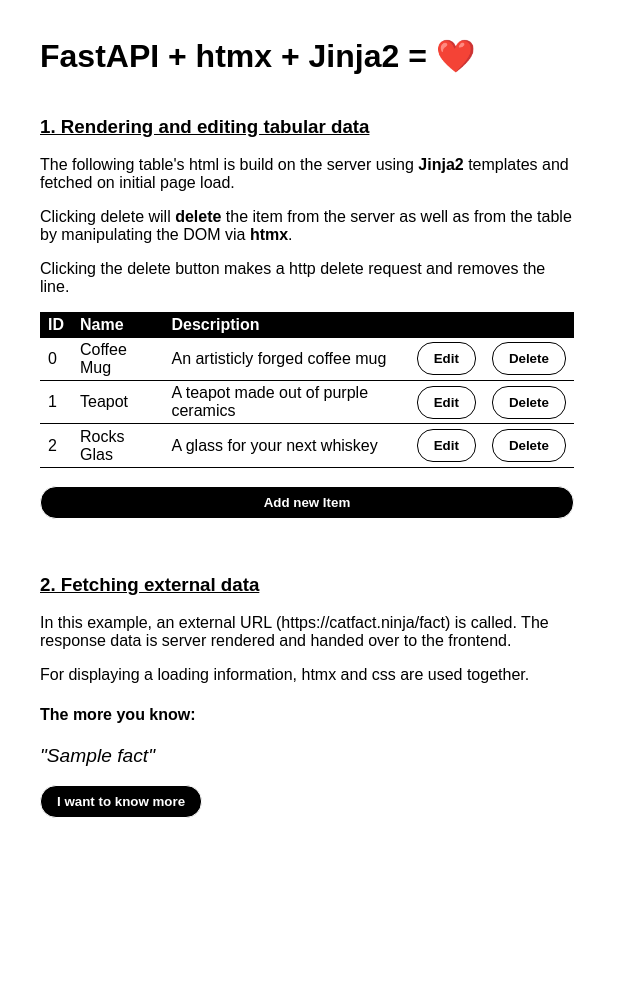
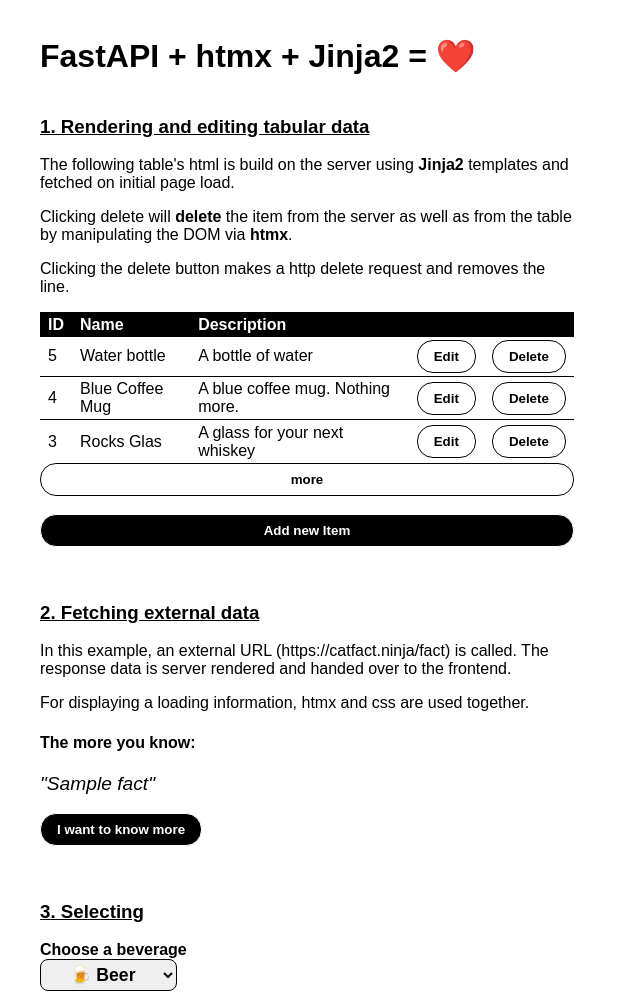
Before and after one commit to pazifical/fastapi-htmx-example, a FastAPI app: page / in a window 1280 px wide. Shown: the whole page, without its empty margins (0-640 px from the left). Before the commit the page ends 818 px from the top, so only its background shows below. Run offline with FastAPI, Linux system fonts and the light colour scheme; a database or web service that is not in the repository returns one stand-in record (values such as "Sample title"); data that the repository does not hold is empty.

Commit message:
added select

```diff
--- a/library/repository.py
+++ b/library/repository.py
@@ -12,15 +12,29 @@
                 id=1, name="Teapot", description="A teapot made out of purple ceramics"
             ),
             2: Item(
-                id=2, name="Rocks Glas", description="A glass for your next whiskey"
+                id=2,
+                name="Cola glas",
+                description="You know where you got that from",
             ),
+            3: Item(
+                id=3, name="Rocks Glas", description="A glass for your next whiskey"
+            ),
+            4: Item(
+                id=4,
+                name="Blue Coffee Mug",
+                description="A blue coffee mug. Nothing more.",
+            ),
+            5: Item(id=5, name="Water bottle", description="A bottle of water"),
         }
 
     def find_one(self, id: int) -> Optional[Item]:
         return self._items.get(id)
 
-    def find_all(self) -> List[Item]:
-        return list(self._items.values())
+    def find_all(self, limit: Optional[int] = 3) -> List[Item]:
+        items = sorted(list(self._items.values()), key=lambda x: x.id, reverse=True)
+        if len(items) > limit:
+            return items[:limit]
+        return items
 
     def delete(self, id: int):
         self._items.pop(id)
--- a/library/service.py
+++ b/library/service.py
@@ -11,8 +11,8 @@
     def delete(self, item_id: int):
         self._repository.delete(item_id)
 
-    def find_all(self) -> List[Item]:
-        return self._repository.find_all()
+    def find_all(self, limit: Optional[int] = 3) -> List[Item]:
+        return self._repository.find_all(limit)
 
     def find_one(self, id: int) -> Optional[Item]:
         return self._repository.find_one(id)
--- a/main.py
+++ b/main.py
@@ -1,5 +1,5 @@
 import time
-from typing import Annotated
+from typing import Annotated, Optional
 from fastapi import FastAPI, Form, Request, Response, status
 from fastapi.responses import HTMLResponse
 from fastapi.staticfiles import StaticFiles
@@ -19,6 +19,8 @@
 
 repository = ItemRepository()
 service = ItemService(repository)
+
+drinks = ["🍺 Beer", "🍷 Wine", "🥃 Whiskey", "🍹 Cocktail"]
 
 
 @app.get("/", response_class=HTMLResponse)
@@ -89,26 +91,44 @@
 async def add_item(
     name: Annotated[str, Form()], description: Annotated[str, Form()], request: Request
 ):
-    message = ""
     try:
         service.insert(CreateItem(name=name, description=description))
     except Exception as e:
-        message = "ERROR"
+        print(e)
 
-    return templates.TemplateResponse(
-        request=request,
-        name="components/item_table.html",
-        context={"request": request, "items": service.find_all(), "message": message},
-    )
+    return items_table(request)
 
 
 @app.get("/api/items/table", response_class=HTMLResponse)
-async def get_item_table(request: Request):
+async def get_item_table(request: Request, max_items: Optional[int] = 3):
+    return items_table(request, max_items)
+
+
+def items_table(request: Request, max_items: Optional[int] = 3):
     return templates.TemplateResponse(
         request=request,
         name="components/item_table.html",
         context={
             "request": request,
-            "items": service.find_all(),
+            "items": service.find_all(limit=max_items),
+            "max_items": max_items,
         },
     )
+
+
+@app.put("/api/category", response_class=HTMLResponse)
+async def update_category(request: Request, category: Annotated[str, Form()]):
+    return templates.TemplateResponse(
+        request=request,
+        name="components/category_selector.html",
+        context={"request": request, "selected": category, "options": drinks},
+    )
+
+
+@app.get("/api/category", response_class=HTMLResponse)
+async def get_category(request: Request):
+    return templates.TemplateResponse(
+        request=request,
+        name="components/category_selector.html",
+        context={"request": request, "options": drinks},
+    )
--- a/static/style.css
+++ b/static/style.css
@@ -51,7 +51,13 @@
 td {
   border-collapse: collapse;
   text-align: left;
+}
+
+tr {
   border-bottom: 1px solid black;
+}
+tr:last-of-type {
+  border-bottom: none;
 }
 
 thead > tr {
@@ -78,13 +84,19 @@
   display: inline-block;
 }
 
-input {
+input,
+select {
   padding: 0.25rem 0.5rem;
   border-radius: 0.5rem;
   border: 1px solid black;
   font-weight: bold;
   width: 100%;
   box-sizing: border-box;
+}
+select {
+  text-align: center;
+  width: auto;
+  font-size: 1.1rem;
 }
 
 .dark {
--- /dev/null
+++ b/templates/components/category_selector.html
@@ -0,0 +1,21 @@
+<div id="category-form">
+  <form>
+    <label>Choose a beverage</label><br />
+    <select
+      name="category"
+      hx-put="/api/category"
+      hx-trigger="change"
+      hx-target="#category-form"
+      value="{{selected}}"
+    >
+      {% for option in options %} {% if option == selected %}
+      <option selected>{{option}}</option>
+      {% else %}
+      <option>{{option}}</option>
+      {% endif %} {% endfor %}
+    </select>
+  </form>
+  {% if selected %}
+  <p>The server sais that you selected: <strong>{{selected}}</strong></p>
+  {% endif %}
+</div>
--- a/templates/components/item_form.html
+++ b/templates/components/item_form.html
@@ -17,7 +17,9 @@
     </div>
     <br />
     <div>
+      <!-- This button submits the form by using its hx-post -->
       <button class="btn-secondary">Submit</button>
+      <!-- This button cancles the form via reloading the whole table -->
       <button
         hx-get="/api/items/table"
         hx-target="#table-and-form"
--- a/templates/components/item_table.html
+++ b/templates/components/item_table.html
@@ -31,6 +31,16 @@
       {% endfor %}
     </tbody>
   </table>
+  <button
+    class="btn-secondary"
+    hx-get="/api/items/table?max_items={{max_items+2}}"
+    hx-swap="outerHTML"
+    hx-target="#table-and-form"
+    style="width: 100%"
+  >
+    more
+  </button>
+  <br />
   <br />
   <button
     class="btn-primary"
--- a/templates/pages/index.html
+++ b/templates/pages/index.html
@@ -36,6 +36,18 @@
     <div hx-get="/api/cat/fact/div" hx-trigger="load" hx-swap="outerHTML"></div>
   </article>
   </section>
+  <br>
+  <br>
+  <section>
+    <article>
+      <h3>3. Selecting</h3>
+      <p>
+
+      </p>
+      <div hx-get="/api/category" hx-trigger="load" hx-swap="outerHTML"></div>
+
+    </article>
+  </section>
 </main>
 
 {% endblock %}
```
